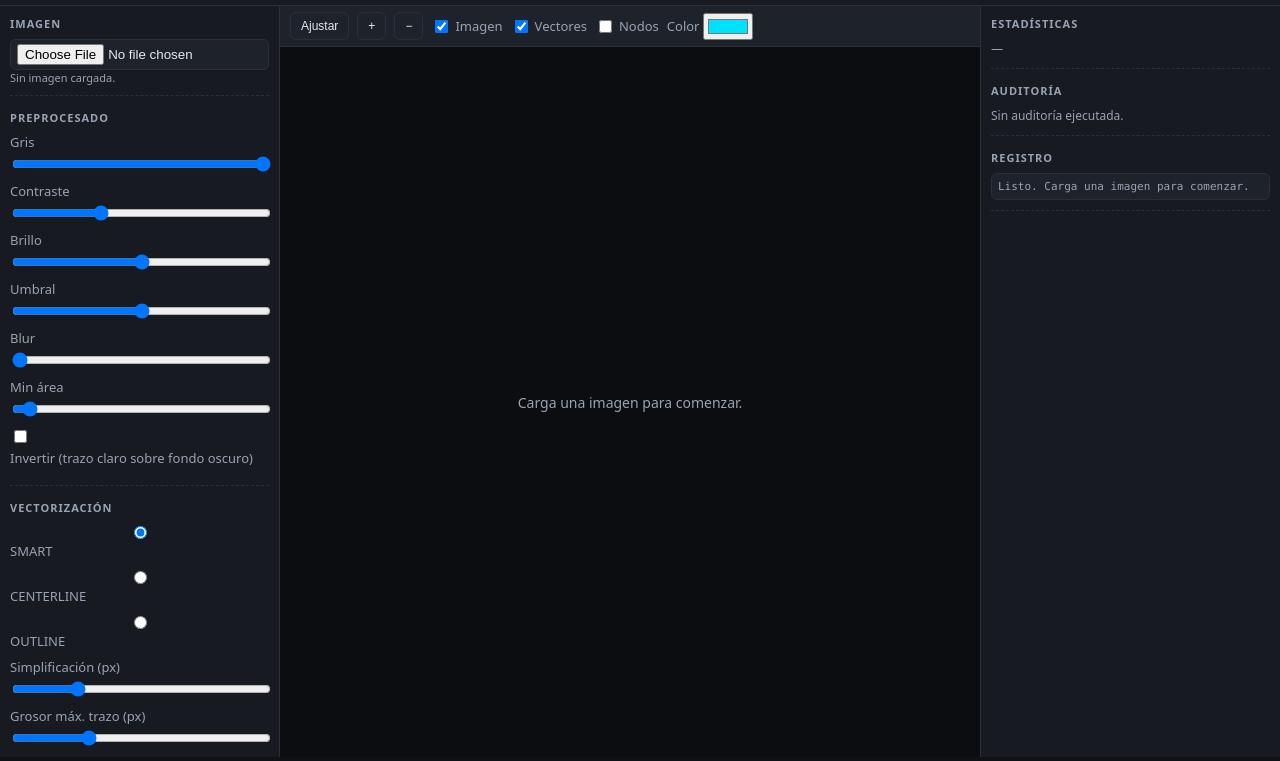
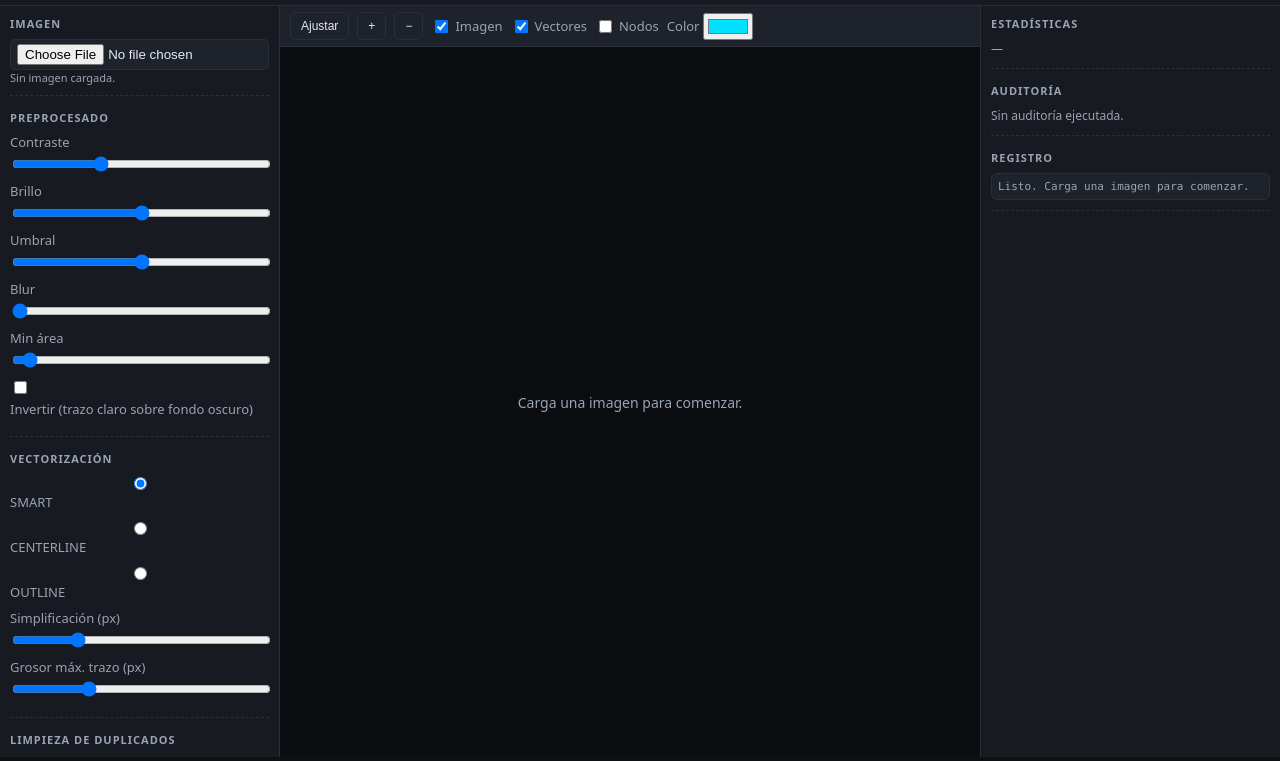
Before and after one commit to javiera-sys/VECTOR-CAD, a plain HTML site: page index.html in a window 1280 px wide. Shown: the part 39-800 px from the top of the page. Drawn offline with Linux system fonts and the light colour scheme.

Commit message:
Update index.html

```diff
--- a/index.html
+++ b/index.html
@@ -32,7 +32,6 @@
 
     <section>
       <h3>Preprocesado</h3>
-      <label>Gris <input type="range" id="grayMix" min="0" max="1" step="0.01" value="1" /></label>
       <label>Contraste <input type="range" id="contrast" min="0" max="3" step="0.01" value="1" /></label>
       <label>Brillo <input type="range" id="brightness" min="-100" max="100" step="1" value="0" /></label>
       <label>Umbral <input type="range" id="threshold" min="0" max="255" step="1" value="128" /></label>
```
